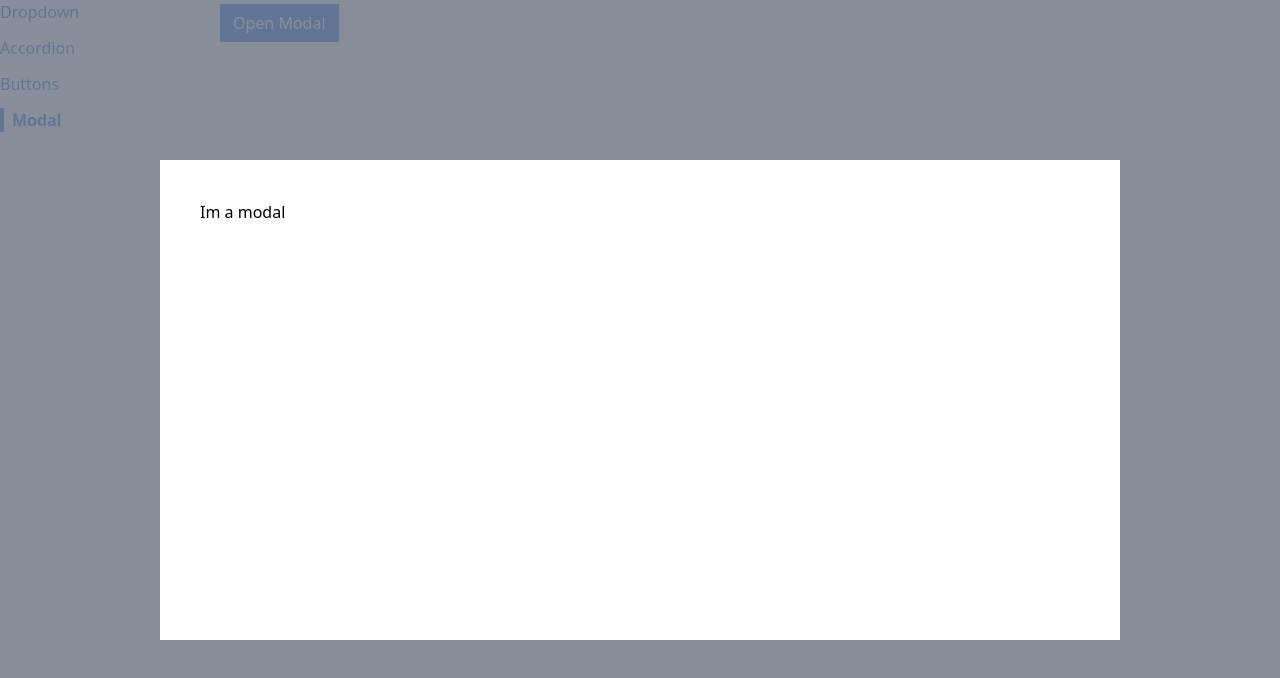
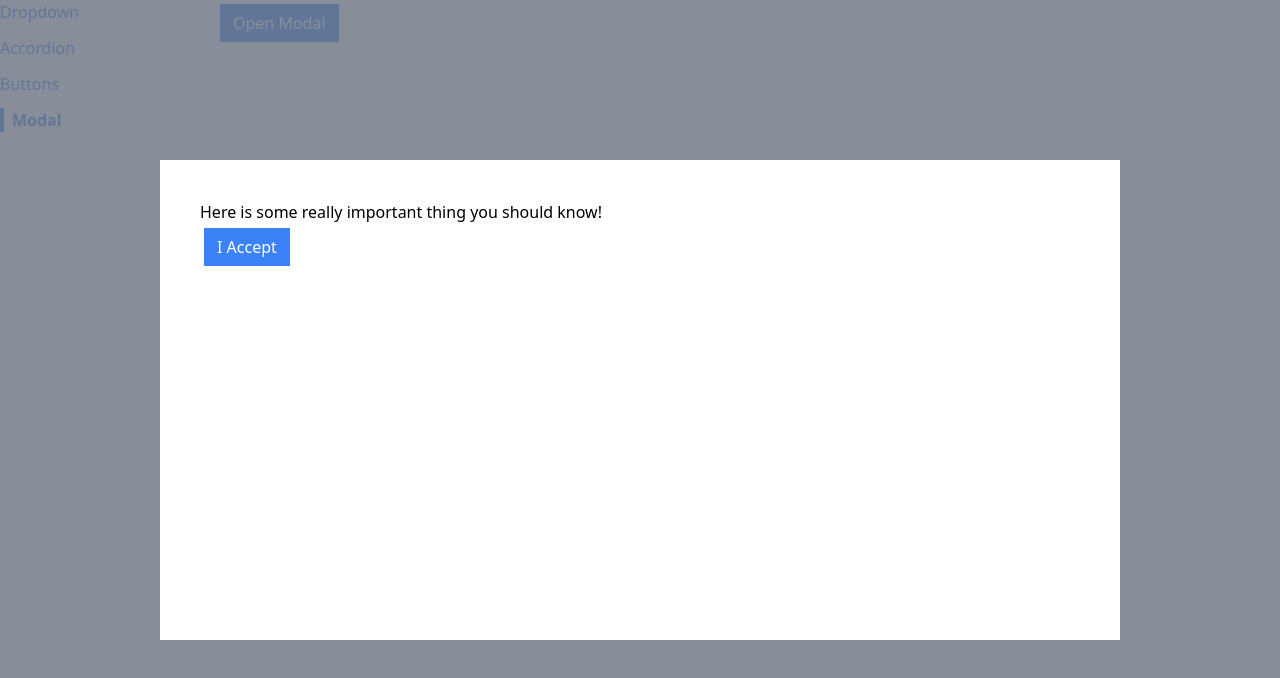
Before and after one commit to ToniRajamaki/Modern-react-udemy, a React (Create React App) app in the folder comps/: page /modal in a window 1280 px wide. Both pictures are taken after a click on the button "Open Modal". Shown: the top 678 px of the page. Built offline with nearby package versions, Linux system fonts and the light colour scheme.

Commit message:
module now has somewhat working functionality

```diff
--- a/comps/src/components/Modal.js
+++ b/comps/src/components/Modal.js
@@ -3,11 +3,17 @@ import Button from './Button'
 import Panel from './Panel'
 import ReactDOM from 'react-dom'
 
-function Modal() {
+function Modal({ onClose, children, actionBar }) {
   return ReactDOM.createPortal(
     <div>
-      <div className='absolute inset-0 bg-gray-500 opacity-80'></div>
-      <div className='absolute inset-40 p-10 bg-white'> Im a modal</div>
+      <div
+        onClick={onClose}
+        className='absolute inset-0 bg-gray-500 opacity-80'
+      ></div>
+      <div className='absolute inset-40 p-10 bg-white'>
+        {children}
+        {actionBar}
+      </div>
     </div>,
     document.querySelector('.modal-container')
   )
--- a/comps/src/pages/ModalPage.js
+++ b/comps/src/pages/ModalPage.js
@@ -5,18 +5,31 @@ import Button from '../components/Button'
 
 function ModalPage() {
   const [showModal, SetShowModal] = useState(false)
-  const onClose = () => {
+  const handleClose = () => {
     SetShowModal(false)
   }
   const handleClick = () => {
     SetShowModal(true)
   }
+  const actionBar = (
+    <div>
+      <Button onClick={handleClose} primary>
+        I Accept
+      </Button>
+    </div>
+  )
+
+  const modal = (
+    <Modal onClose={handleClose} actionBar={actionBar}>
+      <p>Here is some really important thing you should know!</p>
+    </Modal>
+  )
   return (
     <div>
       <Button onClick={handleClick} primary>
         Open Modal
       </Button>
-      {showModal && <Modal onClose={onClose}></Modal>}
+      {showModal && modal}
     </div>
   )
 }
```
